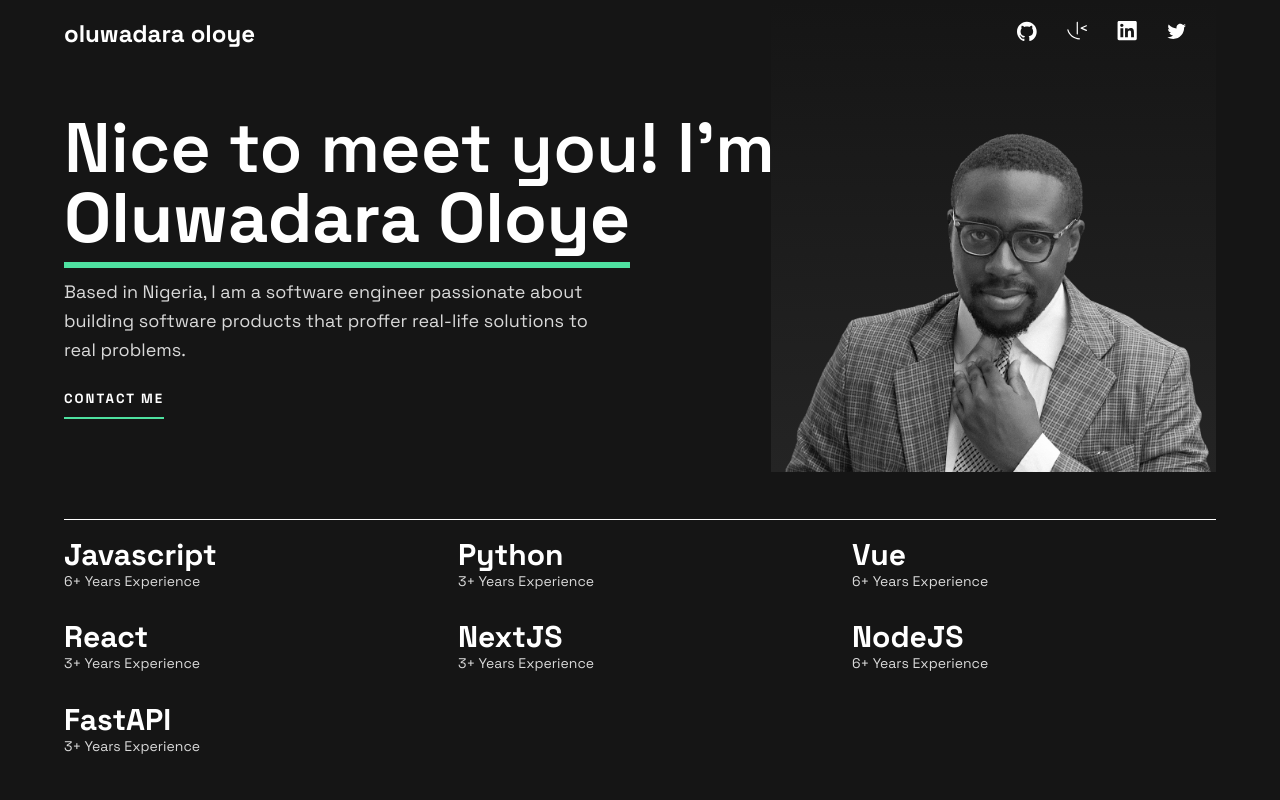
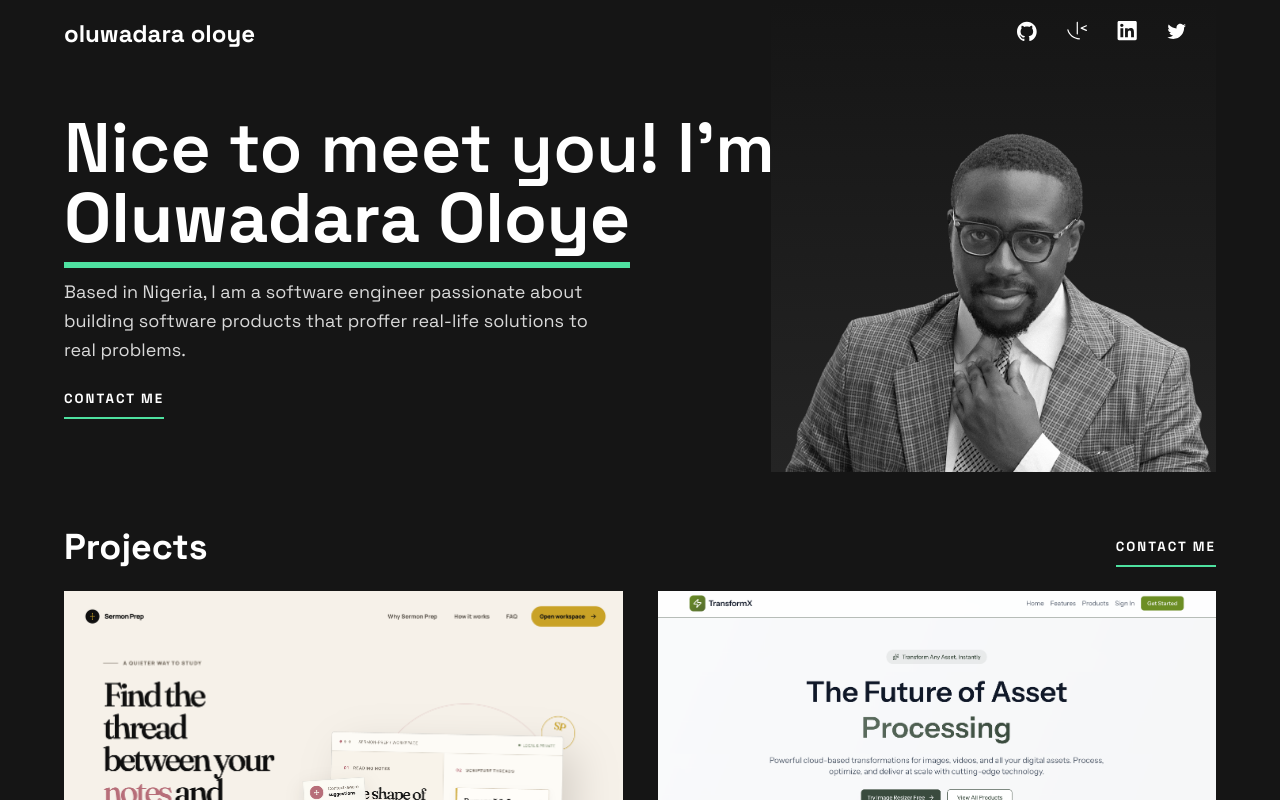
Before and after one commit to OluwadaraDaily/my-portfolio, a Vue app: page / in a window 1280 px wide. Shown: the top 800 px of the page. Built offline with nearby package versions, Linux system fonts and the light colour scheme.

Commit message:
chore: remove technologies (i think it unnecessary)

```diff
--- a/src/App.vue
+++ b/src/App.vue
@@ -12,7 +12,7 @@ import Footer from './views/Footer/Footer.vue';
   <div class="app">
     <Header/>
     <Introduction :scrollTo="scrollTo"/>
-    <Technologies/>
+    <!-- <Technologies/> -->
     <Projects :scrollTo="scrollTo"/>
     <Contact ref="contact-section"/>
     <Footer/>
```
